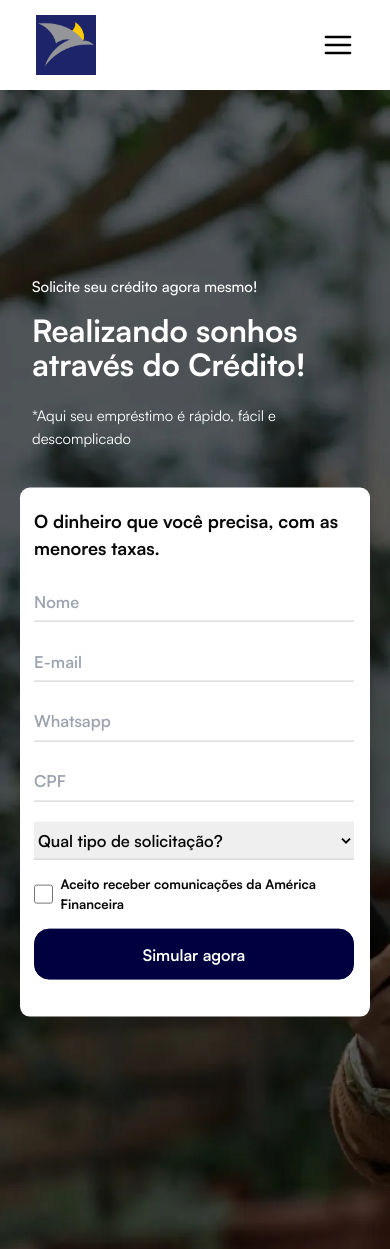
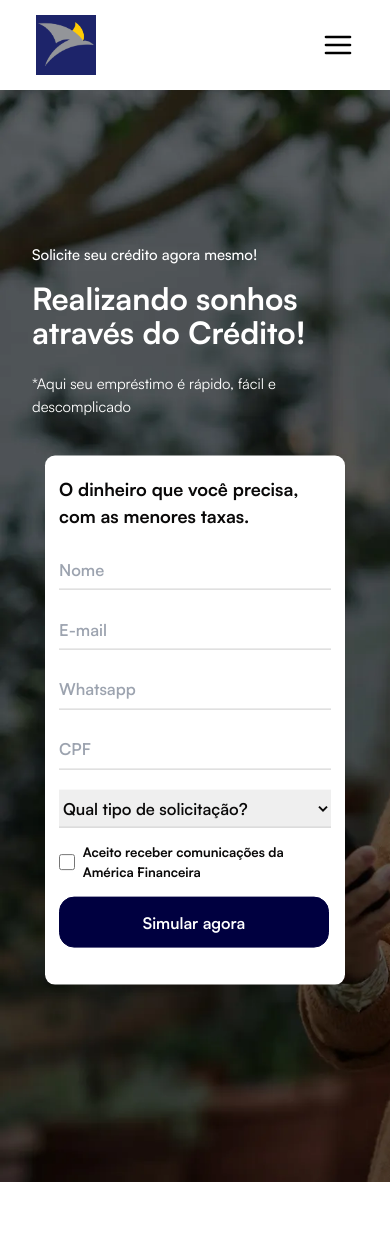
Before and after one commit to devpdro/america-financeira, a Next.js app in the folder frontend/: page / in a window 390 px wide. Shown: the top 1249 px of the page. Built offline with nearby package versions, Linux system fonts and the light colour scheme.

Commit message:
feat: adding responsive header

```diff
--- a/frontend/src/presentation/components/Common/Header/header.module.scss
+++ b/frontend/src/presentation/components/Common/Header/header.module.scss
@@ -6,10 +6,10 @@
   height: 100vh;
   max-width: 100%;
   @media (min-width: 625px) and (max-width: 994px) {
-    height: 135vh;
+    height: 145vh !important;
   }
   @media (max-width: 624px) {
-    height: 155vh !important;
+    height: 140vh !important;
   }
   .box-section {
     @include display-flex(center, space-between);
@@ -24,12 +24,12 @@
     @media (min-width: 625px) and (max-width: 994px) {
       @include display-flex(center, flex-start);
       flex-direction: column;
-      margin-top: 12rem;
+      margin-top: 13rem;
     }
     @media (max-width: 624px) {
       @include display-flex(center, flex-start);
       flex-direction: column;
-      margin-top: 14rem;
+      margin-top: 12rem;
     }
 
     .text-section {
@@ -88,7 +88,7 @@
       @media (max-width: 994px) {
         margin-top: 2.375rem;
         padding: 1.275rem 0.875rem;
-        width: 350px;
+        width: 300px;
       }
     }
   }
--- a/frontend/src/presentation/components/Form/Button/button.module.scss
+++ b/frontend/src/presentation/components/Form/Button/button.module.scss
@@ -13,7 +13,7 @@
   color: $white-color;
   padding: 0.8rem 0;
   @media (max-width: 994px) {
-    width: 320px!important;
+    width: 270px!important;
   }
   &:hover {
     background-color: $blue-color-strong;
--- a/frontend/src/presentation/components/Form/LoanRequest/loan-request.module.scss
+++ b/frontend/src/presentation/components/Form/LoanRequest/loan-request.module.scss
@@ -4,7 +4,6 @@
 .form {
   display: flex;
   flex-direction: column;
-width: 90%;
   .title {
     color: $black-color;
     font-size: $size-medium;
@@ -23,7 +22,7 @@ width: 90%;
     padding: 7px 0;
     width: 100%;
     @media (max-width: 994px) {
-     font-size: $size-small;
+      font-size: $size-small;
     }
     &:focus {
       border-bottom: 1px solid $black-color;
```
